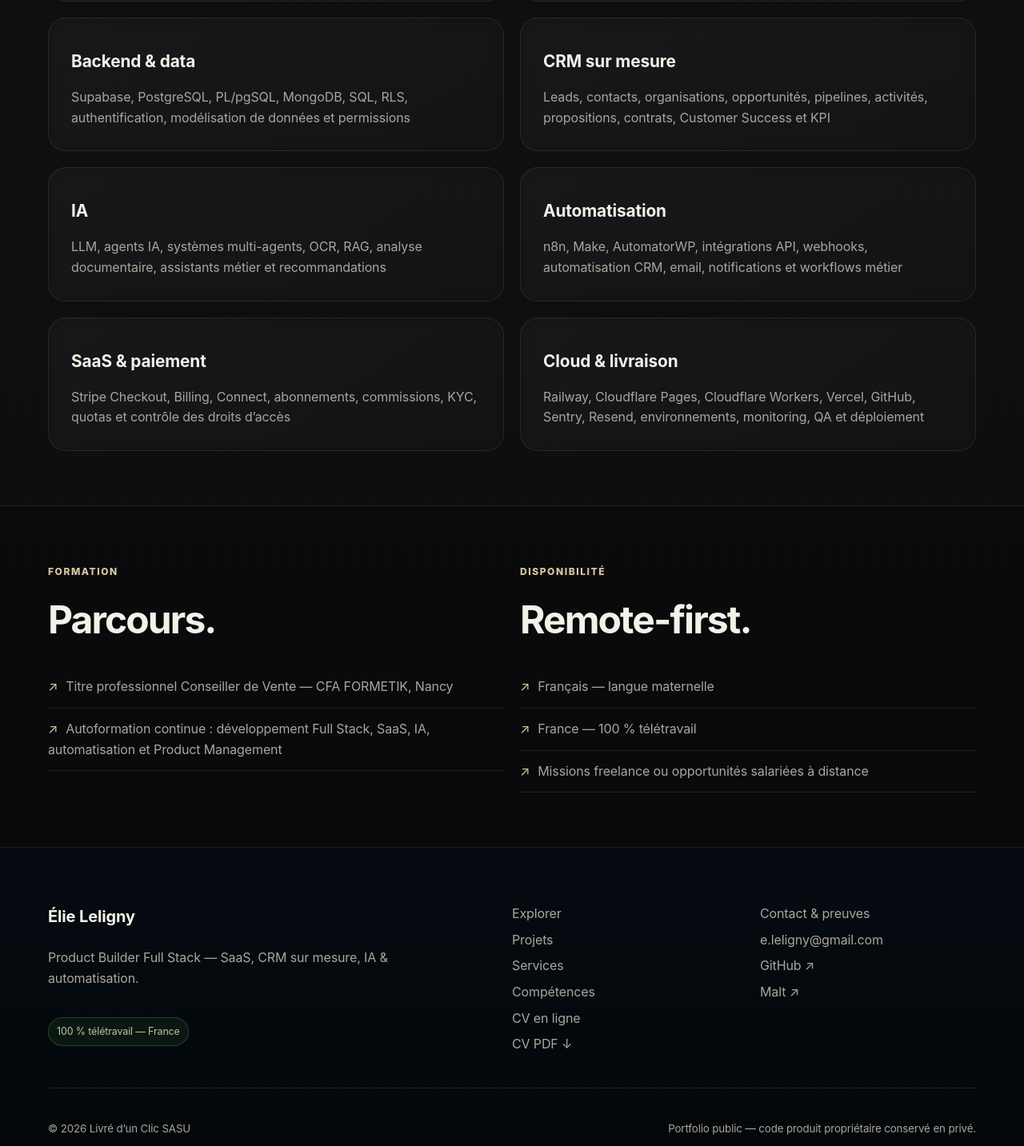
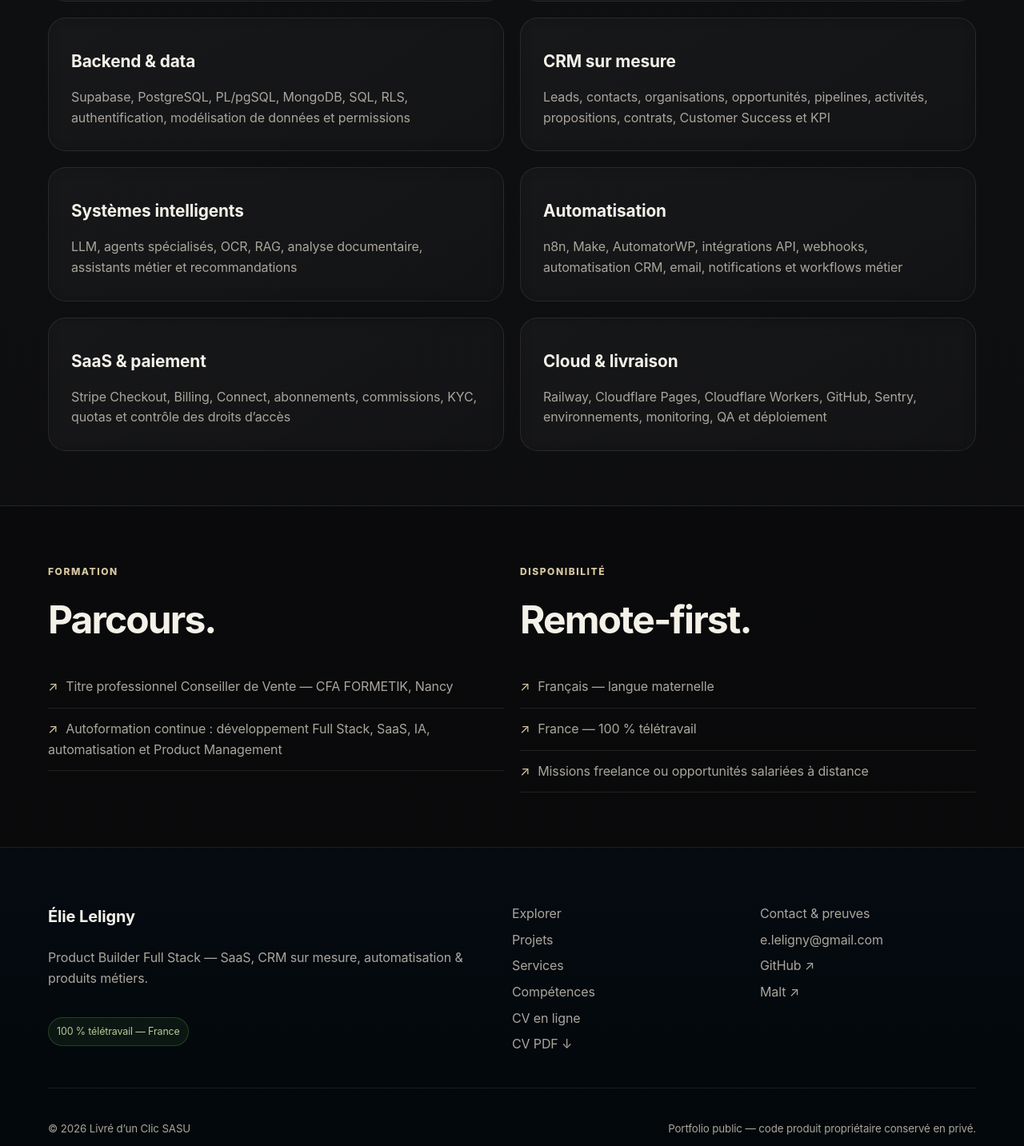
Before and after one commit to eleligny-coder/Portfolio, a Next.js app: page /cv in a window 1280 px wide. Shown: the part 3270-4703 px from the top of the page at 80% size. Built offline with nearby package versions, Linux system fonts and the light colour scheme; no server answers.

Commit message:
polish: remove Vercel and service-oriented wording

```diff
--- a/src/data/site.ts
+++ b/src/data/site.ts
@@ -5,9 +5,9 @@ const deploymentHost = process.env.NEXT_PUBLIC_SITE_URL
 export const site = {
   name: "Élie Leligny",
   role: "Product Builder Full Stack",
-  tagline: "SaaS, CRM sur mesure, IA & automatisation",
+  tagline: "SaaS, CRM sur mesure, automatisation & produits métiers",
   remote: "100 % télétravail — France",
-  email: process.env.NEXT_PUBLIC_CONTACT_EMAIL ?? "e.leligny@gmail.com",
+  email: "e.leligny@gmail.com",
   url: deploymentHost.replace(/\/$/, ""),
   github: "https://github.com/eleligny-coder",
   malt: "https://www.malt.fr/profile/elieleligny",
@@ -23,9 +23,9 @@ export const nav = [
 ] as const;
 
 export const services = [
-  { title: "SaaS & applications métiers", text: "MVP, frontend, backend, authentification, rôles, données, dashboards, paiements et déploiement." },
+  { title: "SaaS & applications métiers", text: "MVP, frontend, backend, authentification, rôles, données, dashboards, paiements et mise en production." },
   { title: "CRM sur mesure", text: "Leads, contacts, organisations, opportunités, pipelines, activités, relances, documents, KPI et automatisations." },
-  { title: "IA & automatisation", text: "Agents IA, LLM, RAG, OCR, copilotes internes, Make, n8n, API, webhooks et notifications." },
+  { title: "Automatisation & intégrations", text: "Workflows métier, OCR, API, webhooks, n8n, Make, notifications et systèmes d’aide à la décision lorsque le produit le nécessite." },
   { title: "Stripe & monétisation", text: "Checkout, Billing, Connect, abonnements, commissions, droits d’accès et webhooks métier." },
   { title: "Cadrage & pilotage produit", text: "Analyse métier, MVP, roadmap, architecture fonctionnelle, backlog, spécifications, QA et coordination technique." },
 ];
@@ -35,15 +35,15 @@ export const skills = [
   ["Full Stack", "TypeScript, JavaScript, Python, React, Next.js, FastAPI, HTML, CSS, Tailwind, API REST et webhooks"],
   ["Backend & data", "Supabase, PostgreSQL, PL/pgSQL, MongoDB, SQL, RLS, authentification, modélisation de données et permissions"],
   ["CRM sur mesure", "Leads, contacts, organisations, opportunités, pipelines, activités, propositions, contrats, Customer Success et KPI"],
-  ["IA", "LLM, agents IA, systèmes multi-agents, OCR, RAG, analyse documentaire, assistants métier et recommandations"],
+  ["Systèmes intelligents", "LLM, agents spécialisés, OCR, RAG, analyse documentaire, assistants métier et recommandations"],
   ["Automatisation", "n8n, Make, AutomatorWP, intégrations API, webhooks, automatisation CRM, email, notifications et workflows métier"],
   ["SaaS & paiement", "Stripe Checkout, Billing, Connect, abonnements, commissions, KYC, quotas et contrôle des droits d’accès"],
-  ["Cloud & livraison", "Railway, Cloudflare Pages, Cloudflare Workers, Vercel, GitHub, Sentry, Resend, environnements, monitoring, QA et déploiement"],
+  ["Cloud & livraison", "Railway, Cloudflare Pages, Cloudflare Workers, GitHub, Sentry, environnements, monitoring, QA et déploiement"],
 ] as const;
 
 export const trainings = [
   "Créer et structurer son entreprise",
-  "IA pour entrepreneurs et petites entreprises",
+  "Systèmes intelligents pour entrepreneurs et petites entreprises",
   "Concevoir un SaaS ou une application métier",
   "Organiser et automatiser son activité",
 ];
@@ -53,7 +53,7 @@ export const method = [
   ["02", "Structurer", "MVP, priorités, rôles, parcours, statuts et roadmap."],
   ["03", "Architecturer", "Frontend, backend, données, sécurité, API, CRM et paiements."],
   ["04", "Concevoir", "UX métier, dashboards, formulaires, contenus et design system."],
-  ["05", "Construire", "Développement, intégrations, automatisations et IA."],
+  ["05", "Construire", "Développement, intégrations et automatisations."],
   ["06", "Tester", "QA, permissions, responsive, paiements, données et parcours critiques."],
   ["07", "Déployer", "Cloudflare Pages, Railway, monitoring, analytics et amélioration continue."],
 ] as const;
```
